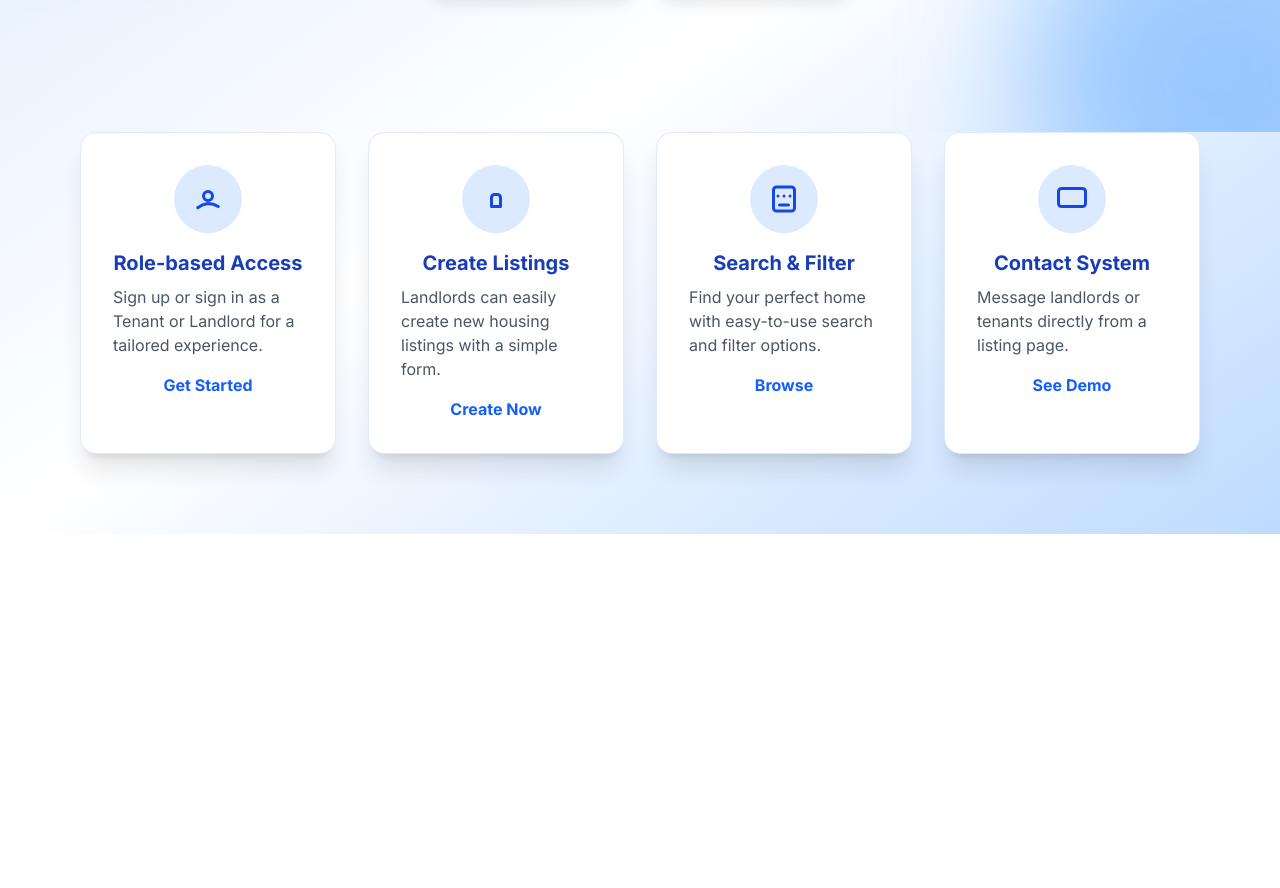
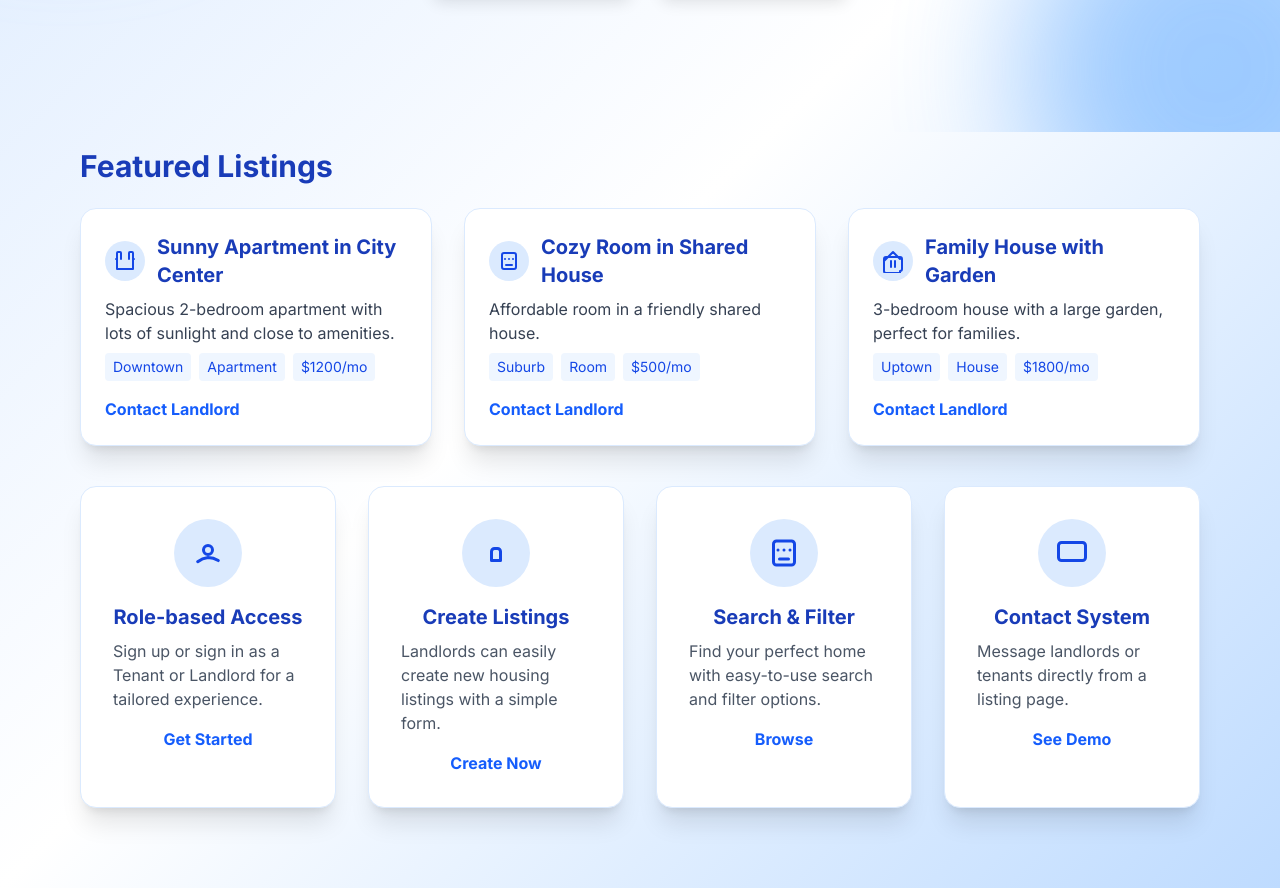
Before and after one commit to iyanuloluwa-Miracle/MIT-811-PROJECT_MVP, a Nuxt app: page / in a window 1280 px wide. Shown: the part 440-1328 px from the top of the page. Before the commit the page ends 974 px from the top, so only its background shows below. Built offline with nearby package versions, Linux system fonts and the light colour scheme.

Commit message:
feat: create reusable components for authentication and listings, refactor pages to utilize new components

```diff
--- /dev/null
+++ b/components/ContactCard.vue
@@ -0,0 +1,17 @@
+<template>
+  <div class="w-full max-w-md p-10 bg-white rounded-2xl shadow-2xl border border-blue-100">
+    <div class="flex flex-col items-center mb-6">
+      <div class="bg-blue-100 text-blue-700 rounded-full p-3 mb-2">
+        <slot name="icon" />
+      </div>
+      <h2 class="text-2xl font-extrabold text-blue-800">Contact Landlord</h2>
+    </div>
+    <div class="mb-6">
+      <slot name="listingInfo" />
+    </div>
+    <form class="space-y-5">
+      <slot />
+    </form>
+    <p class="mt-6 text-center text-sm text-gray-500">(Static demo: messaging is not functional)</p>
+  </div>
+</template>
--- /dev/null
+++ b/components/FeatureCard.vue
@@ -0,0 +1,14 @@
+<template>
+  <div class="bg-white rounded-2xl shadow-xl p-8 flex flex-col items-center group hover:shadow-2xl transition-all duration-200 border border-blue-100 hover:border-blue-300">
+    <div class="bg-blue-100 text-blue-700 rounded-full p-4 mb-4 group-hover:bg-blue-600 group-hover:text-white transition-all duration-200">
+      <slot name="icon" />
+    </div>
+    <h3 class="font-bold text-xl mb-2 text-blue-800">{{ title }}</h3>
+    <p class="text-gray-600 text-base">{{ description }}</p>
+    <NuxtLink :to="link" class="mt-4 text-blue-600 hover:underline text-base font-semibold">{{ linkText }}</NuxtLink>
+  </div>
+</template>
+
+<script setup lang="ts">
+defineProps<{ title: string, description: string, link: string, linkText: string }>()
+</script>
--- /dev/null
+++ b/components/FeatureSection.vue
@@ -0,0 +1,5 @@
+<template>
+  <section class="relative max-w-6xl mx-auto grid grid-cols-1 md:grid-cols-4 gap-8 px-4 pb-20 z-10">
+    <slot />
+  </section>
+</template>
--- /dev/null
+++ b/components/HeroSection.vue
@@ -0,0 +1,14 @@
+<template>
+  <section class="relative flex-1 flex flex-col items-center justify-center text-center py-20 px-4 overflow-hidden">
+    <div class="absolute inset-0 pointer-events-none">
+      <div class="absolute -top-32 -left-32 w-96 h-96 bg-blue-200 rounded-full opacity-30 blur-3xl animate-pulse"></div>
+      <div class="absolute -bottom-32 -right-32 w-96 h-96 bg-blue-400 rounded-full opacity-20 blur-3xl animate-pulse"></div>
+    </div>
+    <h1 class="text-5xl md:text-6xl font-extrabold text-blue-900 mb-6 drop-shadow-lg tracking-tight">Find Your Next Home, Effortlessly</h1>
+    <p class="text-xl md:text-2xl text-gray-700 mb-10 max-w-2xl mx-auto">Peer-to-peer housing made simple. Browse listings, connect with landlords or tenants, and manage your housing journey—all in one place.</p>
+    <div class="flex flex-col md:flex-row gap-6 justify-center mb-14 z-10">
+      <NuxtLink to="/listings" class="transition-all duration-200 bg-gradient-to-r from-blue-600 to-blue-400 hover:from-blue-700 hover:to-blue-500 text-white px-10 py-4 rounded-xl font-bold shadow-lg hover:scale-105 focus:outline-none focus:ring-4 focus:ring-blue-200">Browse Listings</NuxtLink>
+      <NuxtLink to="/listings/create" class="transition-all duration-200 bg-white border-2 border-blue-600 text-blue-700 px-10 py-4 rounded-xl font-bold shadow-lg hover:bg-blue-50 hover:scale-105 focus:outline-none focus:ring-4 focus:ring-blue-200">Create Listing</NuxtLink>
+    </div>
+  </section>
+</template>
--- /dev/null
+++ b/components/ListingCard.vue
@@ -0,0 +1,21 @@
+<template>
+  <div class="bg-white rounded-2xl shadow-xl border border-blue-100 p-6 flex flex-col group hover:shadow-2xl transition-all duration-200">
+    <div class="flex items-center gap-3 mb-2">
+      <div class="bg-blue-100 text-blue-700 rounded-full p-2">
+        <slot name="icon" />
+      </div>
+      <h3 class="text-xl font-bold text-blue-800">{{ title }}</h3>
+    </div>
+    <p class="mb-2 text-gray-700">{{ description }}</p>
+    <div class="flex flex-wrap gap-2 mb-2 text-sm">
+      <span class="bg-blue-50 text-blue-700 px-2 py-1 rounded">{{ location }}</span>
+      <span class="bg-blue-50 text-blue-700 px-2 py-1 rounded">{{ type }}</span>
+      <span class="bg-blue-50 text-blue-700 px-2 py-1 rounded">${{ price }}/mo</span>
+    </div>
+    <NuxtLink :to="contactLink" class="mt-2 text-blue-600 font-semibold hover:underline self-start">Contact Landlord</NuxtLink>
+  </div>
+</template>
+
+<script setup lang="ts">
+defineProps<{ title: string, description: string, location: string, type: string, price: number, contactLink: string }>()
+</script>
--- a/pages/index.vue
+++ b/pages/index.vue
@@ -1,53 +1,105 @@
 <template>
   <div class="min-h-screen bg-gradient-to-br from-blue-100 via-white to-blue-200 flex flex-col">
-    <!-- Hero Section -->
-    <section class="relative flex-1 flex flex-col items-center justify-center text-center py-20 px-4 overflow-hidden">
-      <div class="absolute inset-0 pointer-events-none">
-        <div class="absolute -top-32 -left-32 w-96 h-96 bg-blue-200 rounded-full opacity-30 blur-3xl animate-pulse"></div>
-        <div class="absolute -bottom-32 -right-32 w-96 h-96 bg-blue-400 rounded-full opacity-20 blur-3xl animate-pulse"></div>
-      </div>
-      <h1 class="text-5xl md:text-6xl font-extrabold text-blue-900 mb-6 drop-shadow-lg tracking-tight">Find Your Next Home, Effortlessly</h1>
-      <p class="text-xl md:text-2xl text-gray-700 mb-10 max-w-2xl mx-auto">Peer-to-peer housing made simple. Browse listings, connect with landlords or tenants, and manage your housing journey—all in one place.</p>
-      <div class="flex flex-col md:flex-row gap-6 justify-center mb-14 z-10">
-        <NuxtLink to="/listings" class="transition-all duration-200 bg-gradient-to-r from-blue-600 to-blue-400 hover:from-blue-700 hover:to-blue-500 text-white px-10 py-4 rounded-xl font-bold shadow-lg hover:scale-105 focus:outline-none focus:ring-4 focus:ring-blue-200">Browse Listings</NuxtLink>
-        <NuxtLink to="/listings/create" class="transition-all duration-200 bg-white border-2 border-blue-600 text-blue-700 px-10 py-4 rounded-xl font-bold shadow-lg hover:bg-blue-50 hover:scale-105 focus:outline-none focus:ring-4 focus:ring-blue-200">Create Listing</NuxtLink>
+    <HeroSection />
+
+    <!-- Featured Listings Section -->
+    <section class="max-w-6xl mx-auto px-4 pb-10">
+      <h2 class="text-2xl md:text-3xl font-bold text-blue-800 mb-6 mt-4">Featured Listings</h2>
+      <div class="grid grid-cols-1 md:grid-cols-3 gap-8">
+        <ListingCard
+          v-for="listing in featuredListings"
+          :key="listing.id"
+          :title="listing.title"
+          :description="listing.description"
+          :location="listing.location"
+          :type="listing.type"
+          :price="listing.price"
+          :contactLink="'/contact'"
+        >
+          <template #icon>
+            <svg v-if="listing.type === 'Apartment'" xmlns='http://www.w3.org/2000/svg' class='h-6 w-6' fill='none' viewBox='0 0 24 24' stroke='currentColor'><path stroke-linecap='round' stroke-linejoin='round' stroke-width='2' d='M3 10h1v10h16V10h1M4 10V4a1 1 0 011-1h2a1 1 0 011 1v6m8 0V4a1 1 0 011-1h2a1 1 0 011 1v6' /></svg>
+            <svg v-else-if="listing.type === 'House'" xmlns='http://www.w3.org/2000/svg' class='h-6 w-6' fill='none' viewBox='0 0 24 24' stroke='currentColor'><path stroke-linecap='round' stroke-linejoin='round' stroke-width='2' d='M3 12l2-2m0 0l7-7 7 7m-9 2v6m4-6v6m5 6H5a2 2 0 01-2-2V10a2 2 0 012-2h14a2 2 0 012 2v10a2 2 0 01-2 2z' /></svg>
+            <svg v-else xmlns='http://www.w3.org/2000/svg' class='h-6 w-6' fill='none' viewBox='0 0 24 24' stroke='currentColor'><path stroke-linecap='round' stroke-linejoin='round' stroke-width='2' d='M8 10h.01M12 10h.01M16 10h.01M9 16h6m2 4H7a2 2 0 01-2-2V6a2 2 0 012-2h10a2 2 0 012 2v12a2 2 0 01-2 2z' /></svg>
+          </template>
+        </ListingCard>
       </div>
     </section>
 
-    <!-- Features Section -->
-    <section class="relative max-w-6xl mx-auto grid grid-cols-1 md:grid-cols-4 gap-8 px-4 pb-20 z-10">
-      <div class="bg-white rounded-2xl shadow-xl p-8 flex flex-col items-center group hover:shadow-2xl transition-all duration-200 border border-blue-100 hover:border-blue-300">
-        <div class="bg-blue-100 text-blue-700 rounded-full p-4 mb-4 group-hover:bg-blue-600 group-hover:text-white transition-all duration-200">
+    <FeatureSection>
+      <FeatureCard
+        title="Role-based Access"
+        description="Sign up or sign in as a Tenant or Landlord for a tailored experience."
+        link="/auth/signup"
+        linkText="Get Started"
+      >
+        <template #icon>
           <svg xmlns='http://www.w3.org/2000/svg' class='h-9 w-9' fill='none' viewBox='0 0 24 24' stroke='currentColor'><path stroke-linecap='round' stroke-linejoin='round' stroke-width='2' d='M5.121 17.804A13.937 13.937 0 0112 15c2.485 0 4.797.755 6.879 2.047M15 10a3 3 0 11-6 0 3 3 0 016 0z' /></svg>
-        </div>
-        <h3 class="font-bold text-xl mb-2 text-blue-800">Role-based Access</h3>
-        <p class="text-gray-600 text-base">Sign up or sign in as a Tenant or Landlord for a tailored experience.</p>
-        <NuxtLink to="/auth/signup" class="mt-4 text-blue-600 hover:underline text-base font-semibold">Get Started</NuxtLink>
-      </div>
-      <div class="bg-white rounded-2xl shadow-xl p-8 flex flex-col items-center group hover:shadow-2xl transition-all duration-200 border border-blue-100 hover:border-blue-300">
-        <div class="bg-blue-100 text-blue-700 rounded-full p-4 mb-4 group-hover:bg-blue-600 group-hover:text-white transition-all duration-200">
+        </template>
+      </FeatureCard>
+      <FeatureCard
+        title="Create Listings"
+        description="Landlords can easily create new housing listings with a simple form."
+        link="/listings/create"
+        linkText="Create Now"
+      >
+        <template #icon>
           <svg xmlns='http://www.w3.org/2000/svg' class='h-9 w-9' fill='none' viewBox='0 0 24 24' stroke='currentColor'><path stroke-linecap='round' stroke-linejoin='round' stroke-width='2' d='M9 17v-6a2 2 0 012-2h2a2 2 0 012 2v6m-6 0h6' /></svg>
-        </div>
-        <h3 class="font-bold text-xl mb-2 text-blue-800">Create Listings</h3>
-        <p class="text-gray-600 text-base">Landlords can easily create new housing listings with a simple form.</p>
-        <NuxtLink to="/listings/create" class="mt-4 text-blue-600 hover:underline text-base font-semibold">Create Now</NuxtLink>
-      </div>
-      <div class="bg-white rounded-2xl shadow-xl p-8 flex flex-col items-center group hover:shadow-2xl transition-all duration-200 border border-blue-100 hover:border-blue-300">
-        <div class="bg-blue-100 text-blue-700 rounded-full p-4 mb-4 group-hover:bg-blue-600 group-hover:text-white transition-all duration-200">
+        </template>
+      </FeatureCard>
+      <FeatureCard
+        title="Search & Filter"
+        description="Find your perfect home with easy-to-use search and filter options."
+        link="/listings"
+        linkText="Browse"
+      >
+        <template #icon>
           <svg xmlns='http://www.w3.org/2000/svg' class='h-9 w-9' fill='none' viewBox='0 0 24 24' stroke='currentColor'><path stroke-linecap='round' stroke-linejoin='round' stroke-width='2' d='M8 10h.01M12 10h.01M16 10h.01M9 16h6m2 4H7a2 2 0 01-2-2V6a2 2 0 012-2h10a2 2 0 012 2v12a2 2 0 01-2 2z' /></svg>
-        </div>
-        <h3 class="font-bold text-xl mb-2 text-blue-800">Search & Filter</h3>
-        <p class="text-gray-600 text-base">Find your perfect home with easy-to-use search and filter options.</p>
-        <NuxtLink to="/listings" class="mt-4 text-blue-600 hover:underline text-base font-semibold">Browse</NuxtLink>
-      </div>
-      <div class="bg-white rounded-2xl shadow-xl p-8 flex flex-col items-center group hover:shadow-2xl transition-all duration-200 border border-blue-100 hover:border-blue-300">
-        <div class="bg-blue-100 text-blue-700 rounded-full p-4 mb-4 group-hover:bg-blue-600 group-hover:text-white transition-all duration-200">
+        </template>
+      </FeatureCard>
+      <FeatureCard
+        title="Contact System"
+        description="Message landlords or tenants directly from a listing page."
+        link="/contact"
+        linkText="See Demo"
+      >
+        <template #icon>
           <svg xmlns='http://www.w3.org/2000/svg' class='h-9 w-9' fill='none' viewBox='0 0 24 24' stroke='currentColor'><path stroke-linecap='round' stroke-linejoin='round' stroke-width='2' d='M21 15a2 2 0 01-2 2H5a2 2 0 01-2-2V7a2 2 0 012-2h14a2 2 0 012 2v8z' /></svg>
-        </div>
-        <h3 class="font-bold text-xl mb-2 text-blue-800">Contact System</h3>
-        <p class="text-gray-600 text-base">Message landlords or tenants directly from a listing page.</p>
-        <NuxtLink to="/contact" class="mt-4 text-blue-600 hover:underline text-base font-semibold">See Demo</NuxtLink>
-      </div>
-    </section>
+        </template>
+      </FeatureCard>
+    </FeatureSection>
   </div>
 </template>
+
+<script setup>
+import HeroSection from '~/components/HeroSection.vue'
+import FeatureSection from '~/components/FeatureSection.vue'
+import FeatureCard from '~/components/FeatureCard.vue'
+import ListingCard from '~/components/ListingCard.vue'
+
+const featuredListings = [
+  {
+    id: 1,
+    title: 'Sunny Apartment in City Center',
+    description: 'Spacious 2-bedroom apartment with lots of sunlight and close to amenities.',
+    location: 'Downtown',
+    price: 1200,
+    type: 'Apartment',
+  },
+  {
+    id: 2,
+    title: 'Cozy Room in Shared House',
+    description: 'Affordable room in a friendly shared house.',
+    location: 'Suburb',
+    price: 500,
+    type: 'Room',
+  },
+  {
+    id: 3,
+    title: 'Family House with Garden',
+    description: '3-bedroom house with a large garden, perfect for families.',
+    location: 'Uptown',
+    price: 1800,
+    type: 'House',
+  },
+]
+</script>
```
Also changed, not shown: components/AuthCard.vue (added, +20 -0 lines), pages/auth/signin.vue (+9 -10 lines), pages/auth/signup.vue (+9 -10 lines), pages/contact.vue (+15 -17 lines), pages/listings/create.vue (+8 -9 lines).
